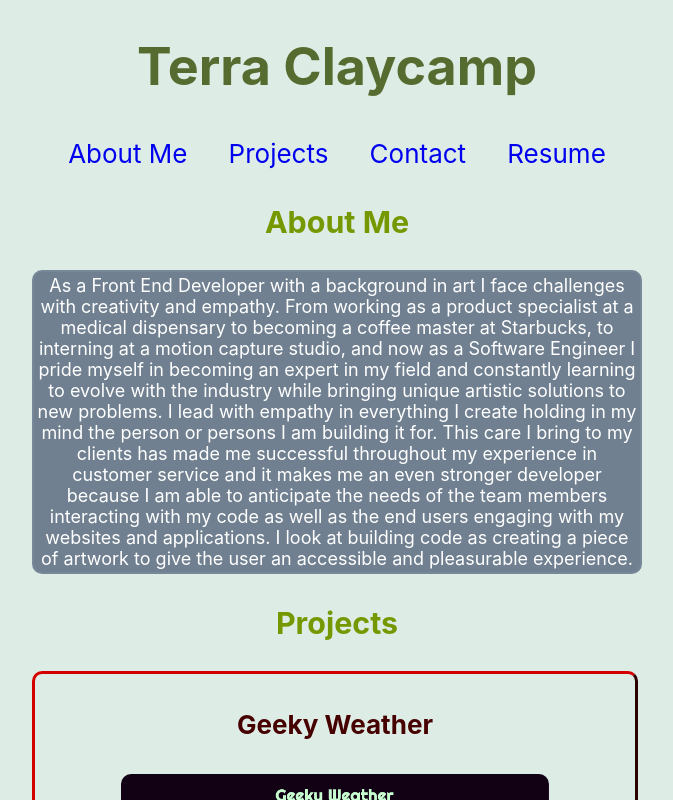
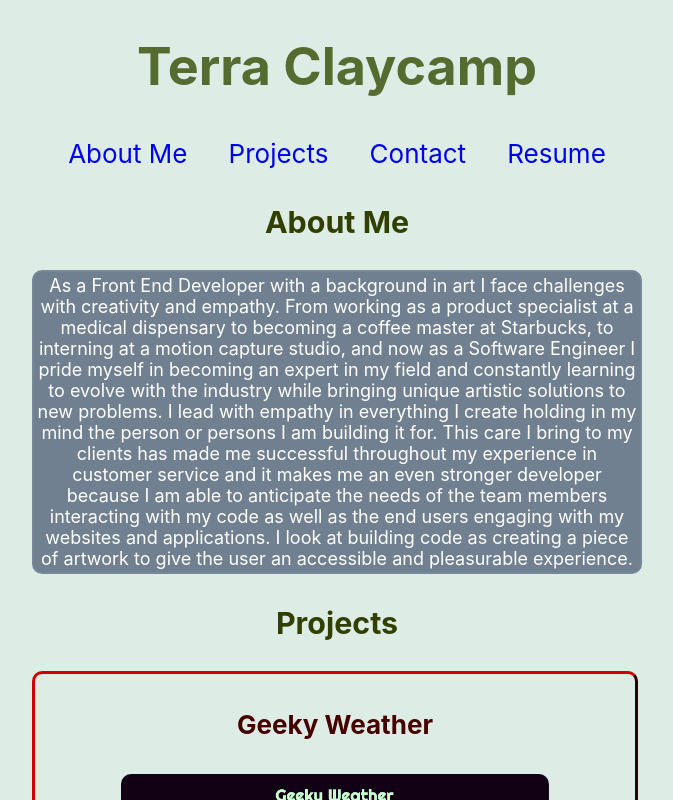
Before and after one commit to invaderZimm77/invaderZimm77.github.io, a React (Create React App) app: page / in a window 1280 px wide. Shown: the top 800 px of the page, without its empty margins (303-976 px from the left). Built offline with nearby package versions, Linux system fonts and the light colour scheme.

Commit message:
updated accessibility colors

```diff
--- a/src/App.css
+++ b/src/App.css
@@ -25,7 +25,7 @@ h1 {
 }
 
 h3 {
-  color:rgb(117, 152, 0);
+  color:rgb(49, 64, 0);
 }
 
 .nav-bar{
--- a/src/foot.css
+++ b/src/foot.css
@@ -3,6 +3,7 @@
 	margin-bottom: 50px;
 	max-width: 500px;
 	color: chartreuse;
+	align-content: center;
 	/* display: flex;
 	flex-direction: column;
 	align-items: baseline;
--- a/src/footBox.js
+++ b/src/footBox.js
@@ -7,6 +7,7 @@ export default function FootBox() {
       <div className="email-link">
         <a href="mailto:tbclaycamp@gmail.com">tbclaycamp@gmail.com</a>
       </div>
+      <div className="SocNet">
         <a className="smIcons" href="https://github.com/invaderZimm77">
           <img
             src="/Octocat.png"
@@ -14,7 +15,8 @@ export default function FootBox() {
             className="smIcons-img"
           />
         </a>
-      <a className="smIcons" href="https://www.linkedin.com/in/terraclaycamp/">
+        <a className="smIcons"
+          href="https://www.linkedin.com/in/terraclaycamp/">
           <img
             src="/hd-linkedinlogo.png"
             alt="LinkedIn"
@@ -22,5 +24,6 @@ export default function FootBox() {
           />
         </a>
       </div>
+    </div>
   );
 }
```
Lines whose indentation alone changed are shown as unchanged.
